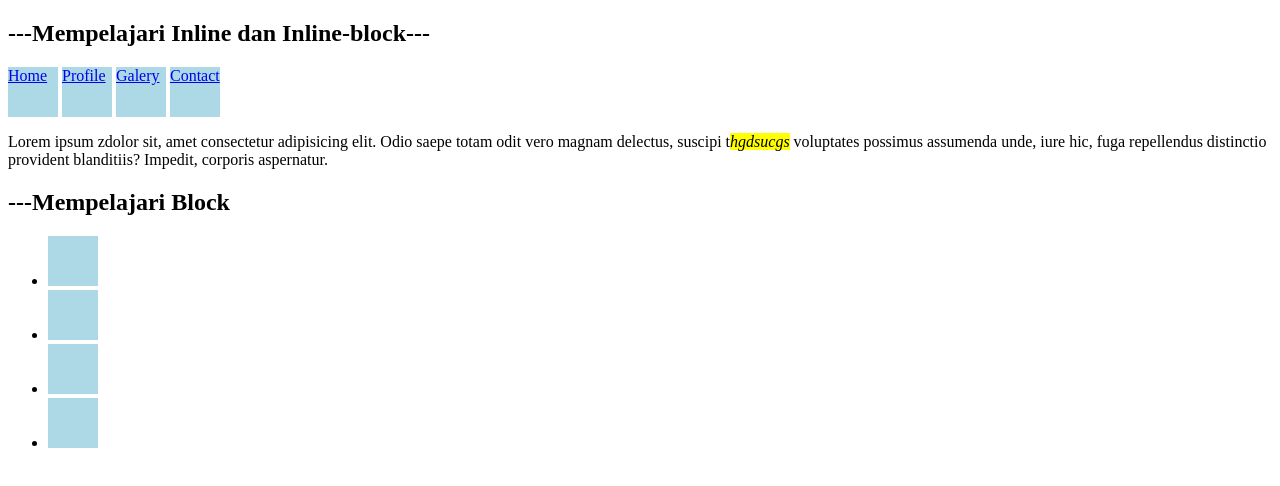
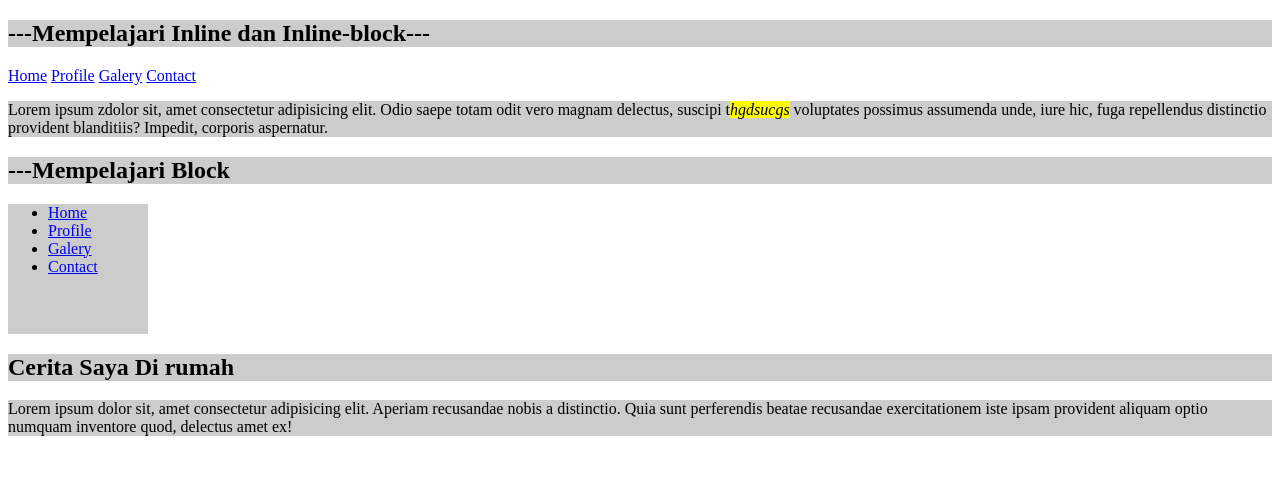
Before and after one commit to rafamaritza/PWPB-XIIRPL, a plain HTML site: page display/css2/index.html in a window 1280 px wide. Drawn offline with Linux system fonts and the light colour scheme.

Commit message:
line-block-none

```diff
--- a/display/css2/index.html
+++ b/display/css2/index.html
@@ -18,10 +18,13 @@
 
     <h2>---Mempelajari Block</h2>
     <ul>
-        <li><a href=""></a></li>
-        <li><a href=""></a></li>
-        <li><a href=""></a></li>
-        <li><a href=""></a></li>
+        <li><a href="#">Home</a></li>
+        <li><a href="#">Profile</a></li>
+        <li><a href="#">Galery</a></li>
+        <li><a href="#">Contact</a></li>
     </ul>
+
+    <h2>Cerita Saya Di rumah</h2>
+    <p>Lorem ipsum dolor sit, amet consectetur adipisicing elit. Aperiam recusandae nobis a distinctio. Quia sunt perferendis beatae recusandae exercitationem iste ipsam provident aliquam optio numquam inventore quod, delectus amet ex!</p>
 </body>
 </html>
--- a/display/css2/style.css
+++ b/display/css2/style.css
@@ -2,11 +2,26 @@ em{
     background-color: yellow;
 }
 
-a{
+/* a{ */
     /* perbedaan antara inline dan inline-block adalah inline tdk bisa diatur untuk tinggi dan mengikuti besarnya konten inline, inline-block fleksibel bisa menggunakan tinggi dan lebar  */
-    display: inline-block;
+    /* display: inline-block;
     background-color: lightblue;
     width: 50px;
-    height: 50px;
+    height: 50px; */
+
+/* } */
+
+h2, ul, li, p {
+    background-color: #cccccc;
+}
+
+ul {
+    display: block;
+    width: 100px;
+    height: 130px
 
 }
+
+ul li a{
+    size: 20px;
+}
```
